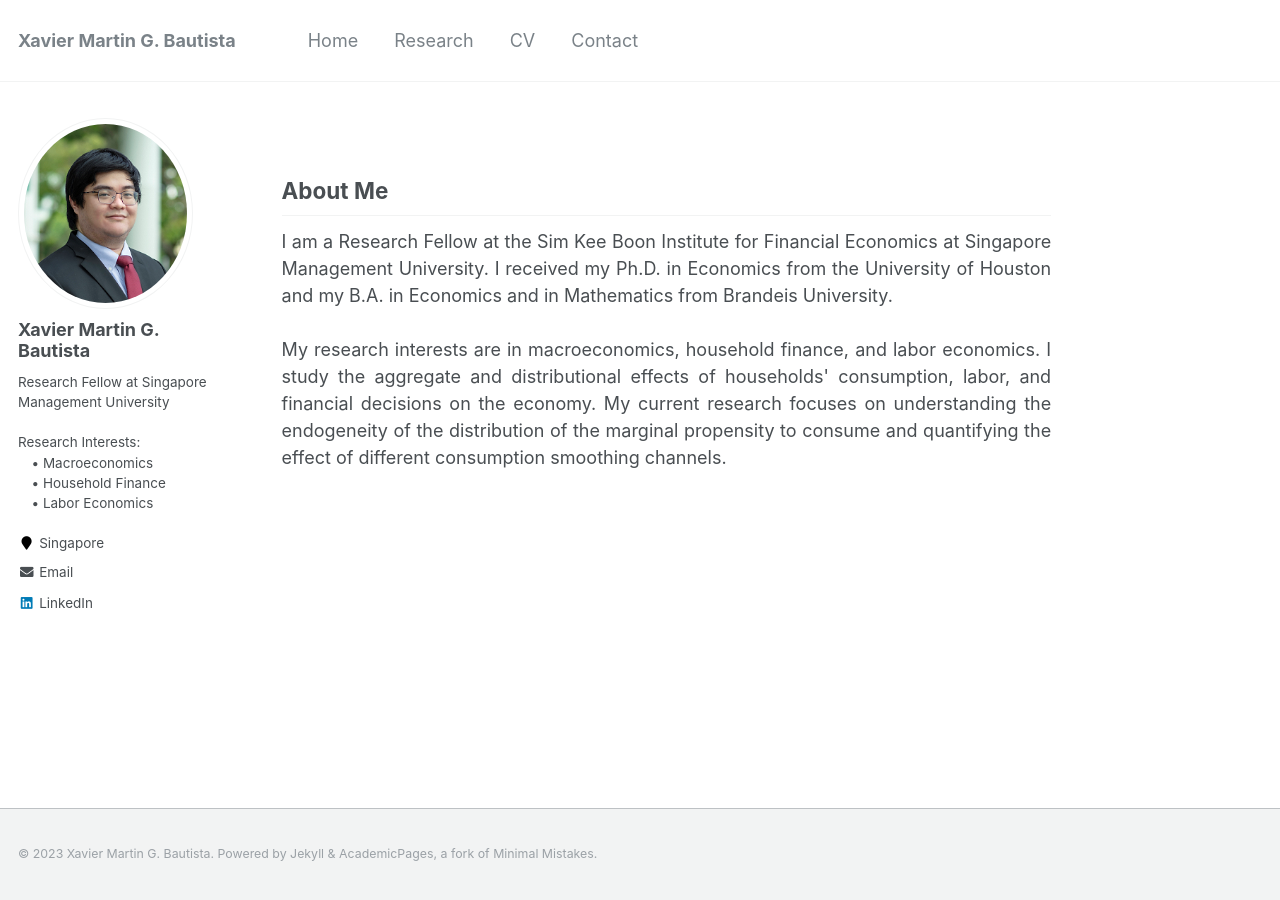
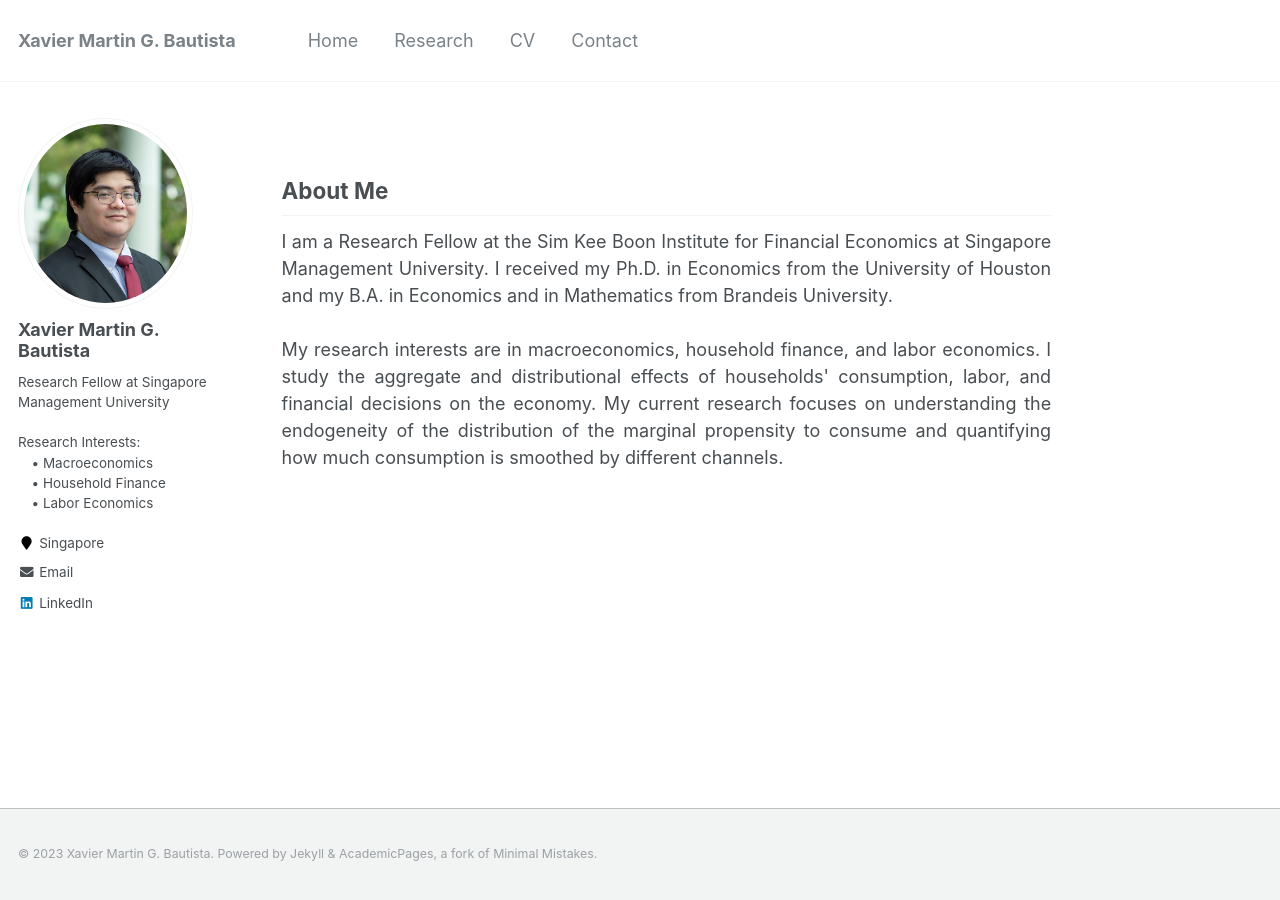
Before and after one commit to xmgbautista/xmgbautista.github.io, a Jekyll site: the page built from _pages/about.md, in a window 1280 px wide. Built offline with Jekyll 4.4.1, drawn with Linux system fonts in a browser that asks for light colours.

Commit message:
Update about.md

```diff
--- a/_pages/about.md
+++ b/_pages/about.md
@@ -22,5 +22,5 @@ Economics from the University of Houston and my B.A. in Economics and in Mathema
 <br>
 My research interests are in macroeconomics, household finance, and labor economics. I study the aggregate and distributional effects of
 households' consumption, labor, and financial decisions on the economy. My current research focuses on understanding the endogeneity of
-the distribution of the marginal propensity to consume and quantifying the effect of different consumption smoothing channels.
+the distribution of the marginal propensity to consume and quantifying how much consumption is smoothed by different channels.
 </p>
```
